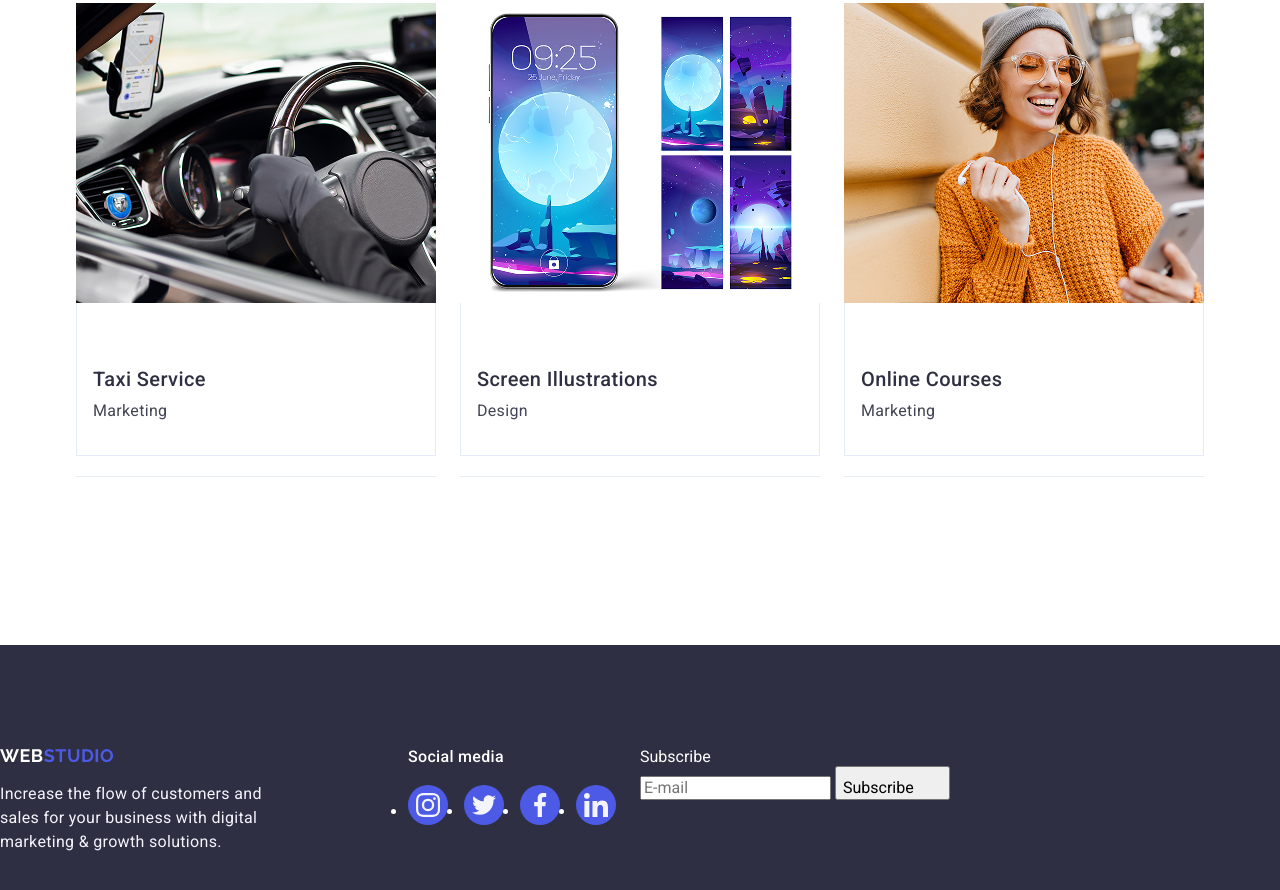
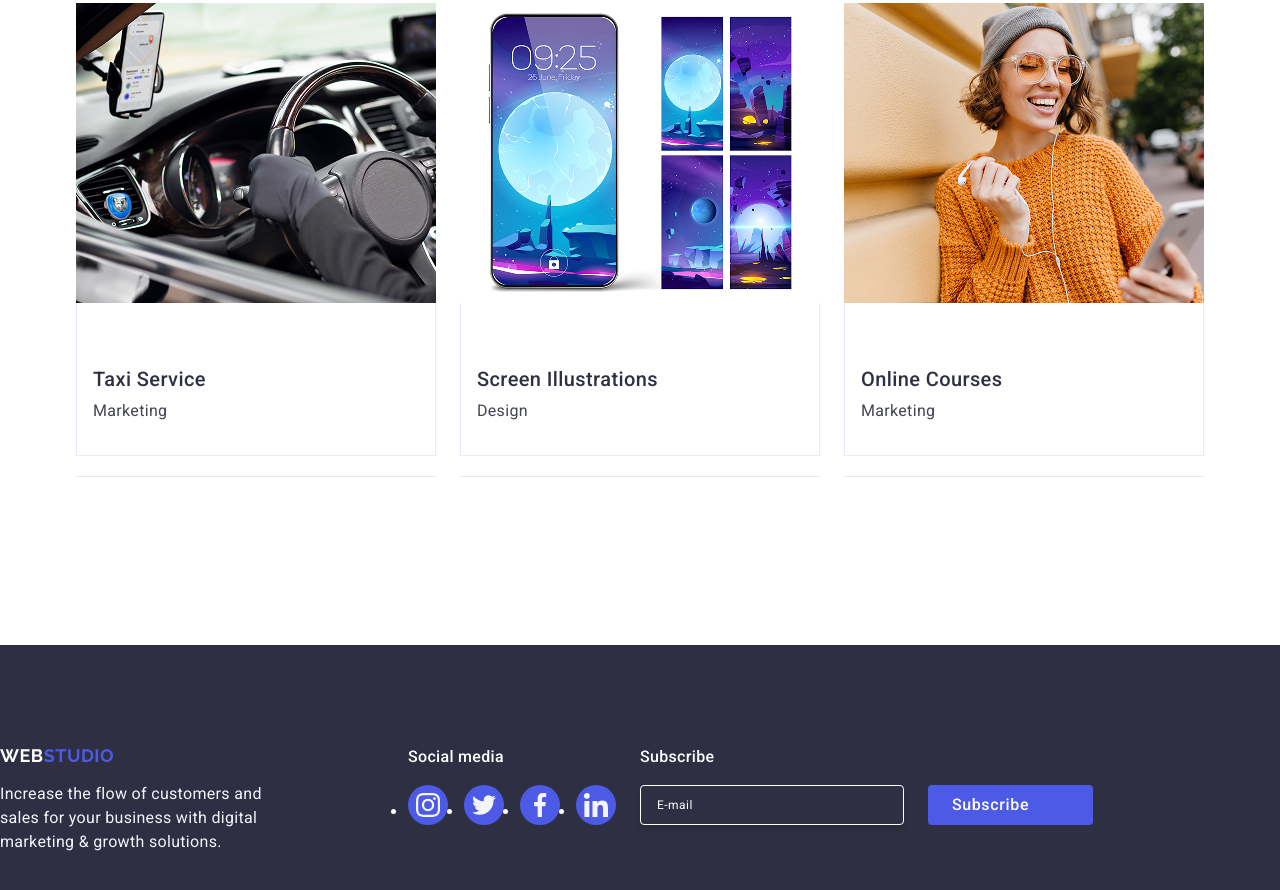
Before and after one commit to Rizyyyx/goit-markup-hw-05, a plain HTML site: page index.html in a window 1280 px wide. Shown: the part 2635-3525 px from the top of the page. Drawn offline with nearby package versions, Linux system fonts and the light colour scheme.

Commit message:
Update styles.css

```diff
--- a/css/styles.css
+++ b/css/styles.css
@@ -142,6 +142,70 @@ img {
 .contact-link:hover,
 .contact-link:focus {
   color: #404bbf;
+}
+/* footer =============підписка.на.канал.чееек==================== */
+.footer-subscribe {
+  display: flex;
+  flex-direction: column;
+  align-items: flex-start;
+}
+
+.subscribe-text {
+  margin-bottom: 16px;
+  font-weight: 500;
+  font-size: 16px;
+  line-height: 1.5;
+  letter-spacing: 0.02em;
+  color: #ffffff;
+}
+
+.subscribe-form {
+  display: flex;
+  gap: 24px;
+}
+
+.subscribe-label {
+  display: block;
+}
+
+.subscribe-input {
+  width: 264px;
+  height: 40px;
+  border: 1px solid #ffffff;
+  background-color: transparent;
+  font-size: 12px;
+  line-height: 2;
+  letter-spacing: 0.04em;
+  padding-left: 16px;
+  box-shadow: 0px 4px 4px rgba(0, 0, 0, 0.15);
+  border-radius: 4px;
+  color: #ffffff;
+}
+
+.subscribe-input::placeholder {
+  color: #ffffff;
+}
+
+.subscribe-button {
+  min-width: 165px;
+  height: 40px;
+  display: flex;
+  justify-content: center;
+  align-items: center;
+  font-family: "Roboto", sans-serif;
+  font-size: 16px;
+  font-weight: 500;
+  line-height: 1.5;
+  letter-spacing: 0.04em;
+  color: #ffffff;
+  cursor: pointer;
+  background-color: #4d5ae5;
+  border: none;
+  border-radius: 4px;
+}
+
+.subscribe-icon {
+  margin-left: 16px;
 }
 
 /* footer ============================================================ */
```
